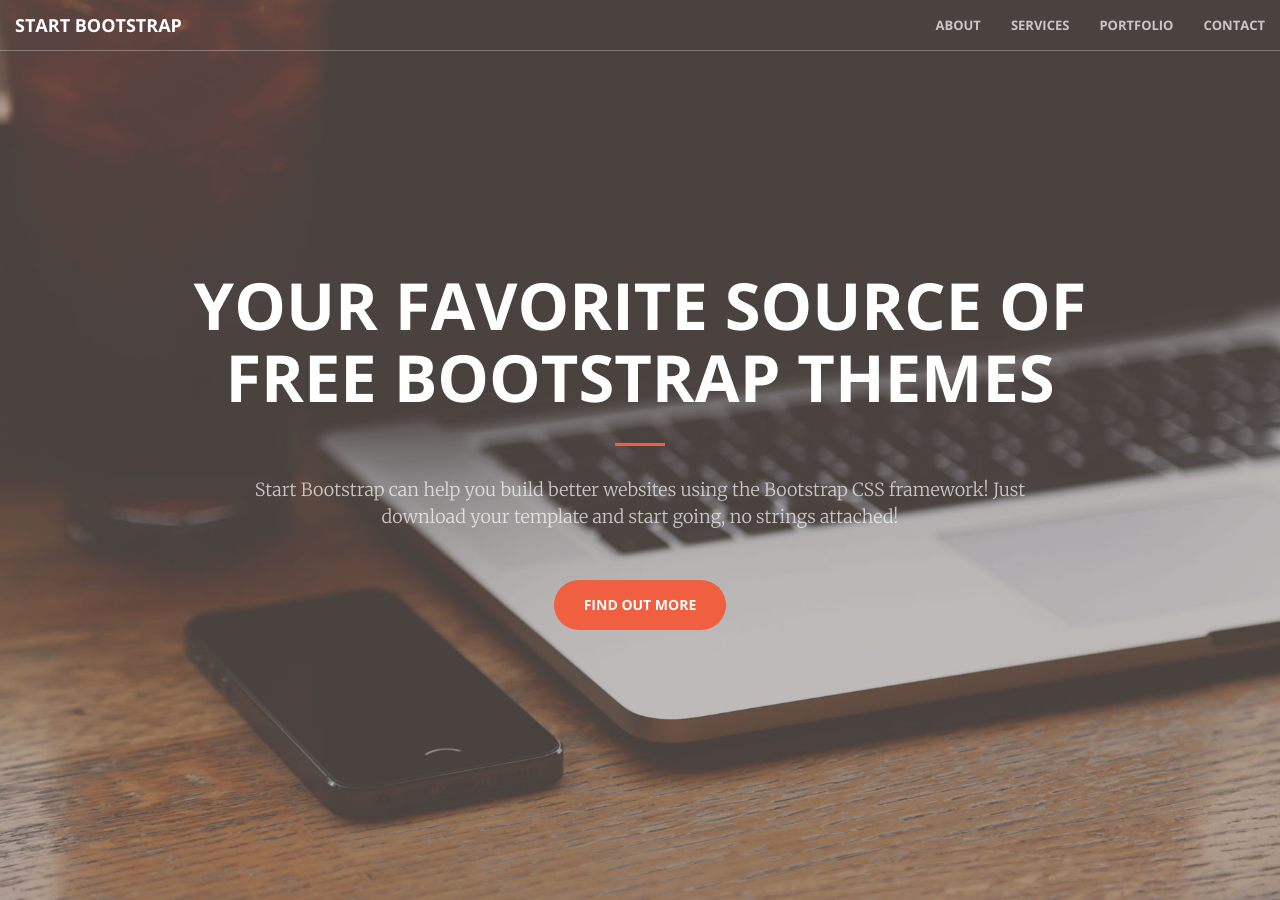
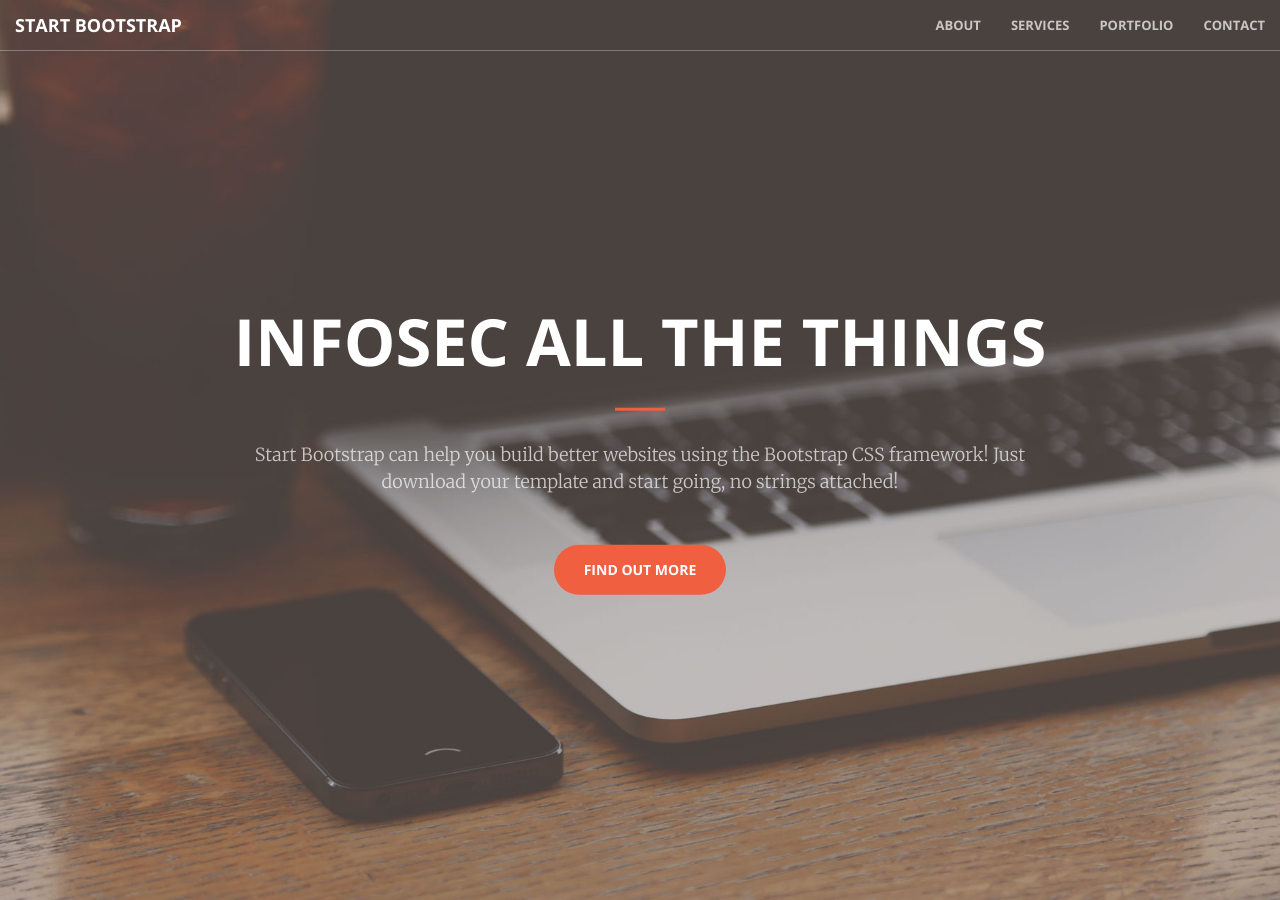
Before and after one commit to cfurstenburg/cfurstenburg.github.io, a Jekyll site: the page built from index.html, in a window 1280 px wide and 900 px high. Built offline with Jekyll 4.4.1, drawn with Linux system fonts in a browser that asks for light colours.

Commit message:
changed header

```diff
--- a/_includes/head.html
+++ b/_includes/head.html
@@ -6,7 +6,7 @@
     <meta name="description" content="">
     <meta name="author" content="">
 
-    <title>Creative - Start Bootstrap Theme</title>
+    <title>cfurstenburg</title>
 
     <!-- Bootstrap Core CSS -->
     <link rel="stylesheet" href="css/bootstrap.min.css" type="text/css">
--- a/_includes/header.html
+++ b/_includes/header.html
@@ -1,7 +1,7 @@
 <header>
     <div class="header-content">
         <div class="header-content-inner">
-            <h1>Your Favorite Source of Free Bootstrap Themes</h1>
+            <h1>InfoSec All The Things</h1>
             <hr>
             <p>Start Bootstrap can help you build better websites using the Bootstrap CSS framework! Just download your template and start going, no strings attached!</p>
             <a href="#about" class="btn btn-primary btn-xl page-scroll">Find Out More</a>
```
